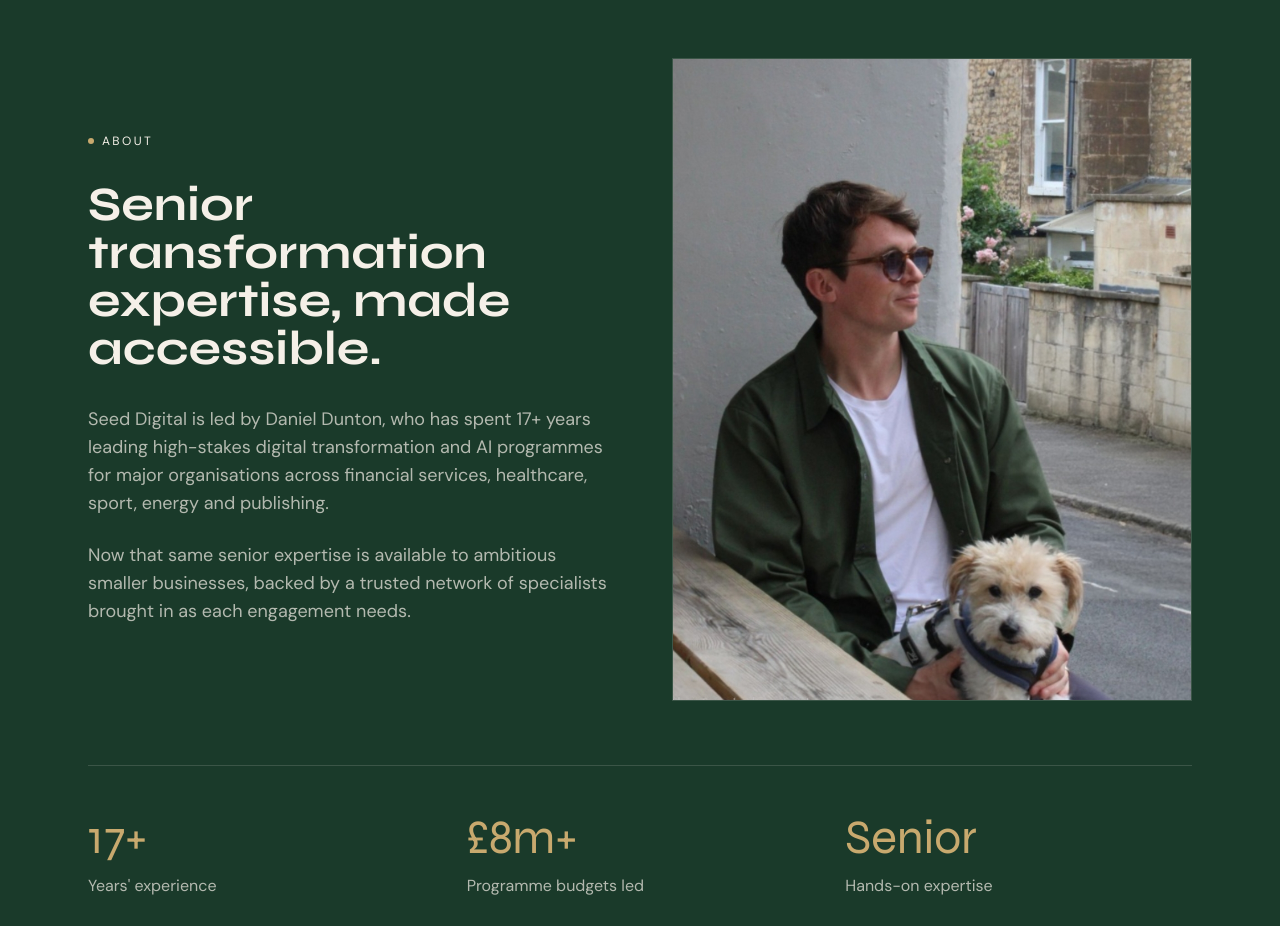
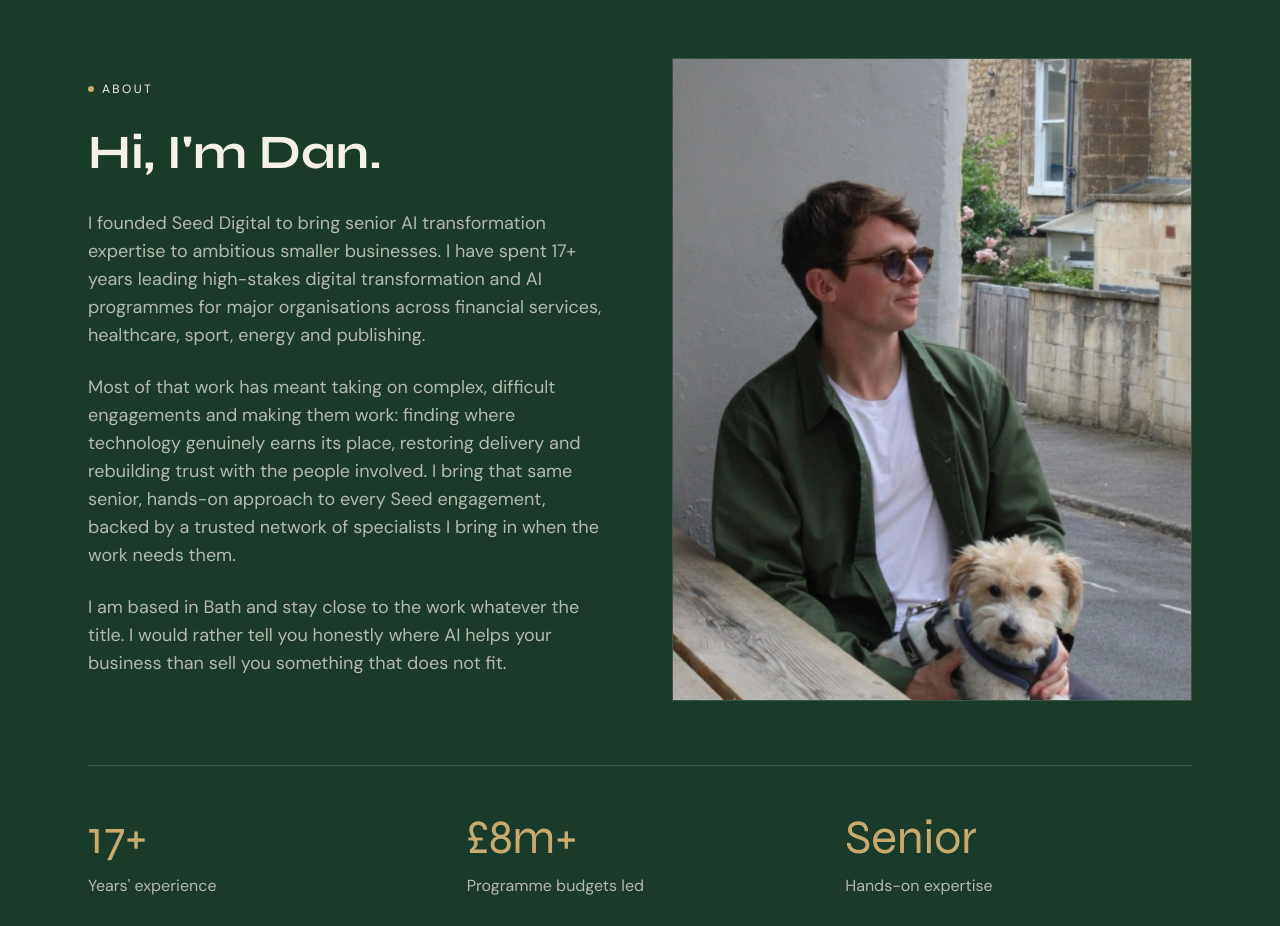
Before and after one commit to djrdunton-pocket/seed-digital, a Next.js app: page / in a window 1280 px wide. Shown: the part 3780-4706 px from the top of the page. Built offline with nearby package versions, Linux system fonts and the light colour scheme; no server answers.

Commit message:
Make About first-person and founder-led

```diff
--- a/app/components/Credibility.tsx
+++ b/app/components/Credibility.tsx
@@ -18,20 +18,29 @@ export default function Credibility() {
             </div>
 
             <h2 className="mt-8 font-syne font-bold text-4xl md:text-5xl">
-              Senior transformation expertise, made accessible.
+              Hi, I&apos;m Dan.
             </h2>
 
             <div className="mt-8 space-y-6 text-lg text-[#f5f0e8]/70">
               <p>
-                Seed Digital is led by Daniel Dunton, who has spent 17+ years
+                I founded Seed Digital to bring senior AI transformation
+                expertise to ambitious smaller businesses. I have spent 17+ years
                 leading high-stakes digital transformation and AI programmes for
                 major organisations across financial services, healthcare, sport,
                 energy and publishing.
               </p>
               <p>
-                Now that same senior expertise is available to ambitious smaller
-                businesses, backed by a trusted network of specialists brought in
-                as each engagement needs.
+                Most of that work has meant taking on complex, difficult
+                engagements and making them work: finding where technology
+                genuinely earns its place, restoring delivery and rebuilding
+                trust with the people involved. I bring that same senior,
+                hands-on approach to every Seed engagement, backed by a trusted
+                network of specialists I bring in when the work needs them.
+              </p>
+              <p>
+                I am based in Bath and stay close to the work whatever the title.
+                I would rather tell you honestly where AI helps your business than
+                sell you something that does not fit.
               </p>
             </div>
           </div>
```
